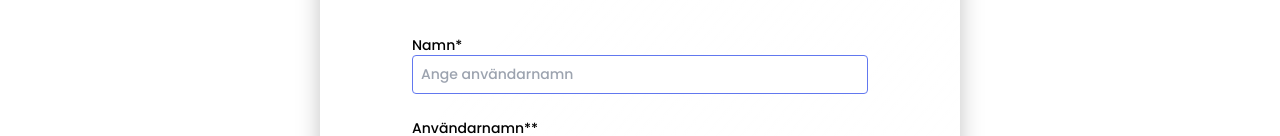
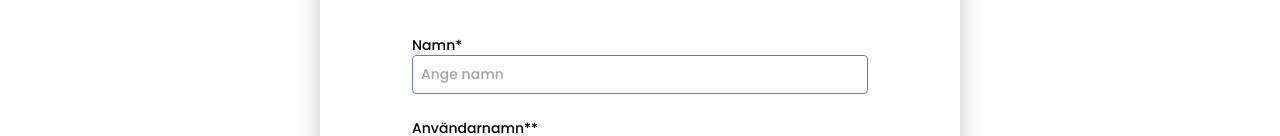
Before and after one commit to chas-academy/u08-business-idea-adventurebuddies, a React (Vite) app in the folder frontend/: page /register in a window 1280 px wide. Shown: the part 349-485 px from the top of the page. Built offline with nearby package versions, Linux system fonts and the light colour scheme.

Commit message:
still in progress, saving alert text for sucessfull reg

```diff
--- a/frontend/src/pages/RegisterPage/RegisterPage.tsx
+++ b/frontend/src/pages/RegisterPage/RegisterPage.tsx
@@ -49,15 +49,17 @@ const RegisterPage: React.FC = () => {
       .then((response) => response.json())
       .then((data) => {
         if (data.success) {
+          setRegistrationStatus("success");
+          window.alert("Registrering misslyckades. Var god försök igen.");
+        } else {
           setRegistrationStatus("error");
-        } else {
-          setRegistrationStatus("success");
+          window.alert("Woho, du är nu registrerad & dirigeras till Login!");
+          // Redirect the user, show a success message, etc.
           navigate("/Login");
         }
 
-        console.log("Användaren är registrerad:", data);
+        console.log("Det här är data från DB:", data);
         // Handle response data
-        // Redirect the user, show a success message, etc.
       })
       .catch((error) => {
         console.error("Error:", error);
@@ -67,7 +69,7 @@ const RegisterPage: React.FC = () => {
 
   return (
     <>
-      {registrationStatus === "success" && (
+      {/* {registrationStatus === "success" && (
         <div className="alert alert-success" role="alert">
           <p className="text-green-700">Registrering lyckad!</p>
         </div>
@@ -78,7 +80,7 @@ const RegisterPage: React.FC = () => {
             Registrering misslyckad. Var god prova igen.
           </p>
         </div>
-      )}
+      )} */}
       <div className="flex flex-col items-center justify-center min-h-screen max-w-sm m-2 md:max-w-screen-sm font-Poppins">
         <div className="box-border md:box-content bg-gray-200 p-2 md:px-20 md:py-10 glass-container">
           <h1 className="text-center-primaryColor leading-12 font-bold text-2xl my-6">
@@ -95,7 +97,7 @@ const RegisterPage: React.FC = () => {
                 name="name"
                 value={formData.name}
                 onChange={handleInputChange}
-                placeholder="Ange användarnamn"
+                placeholder="Ange namn"
               />
               <Input
                 type="text"
```
